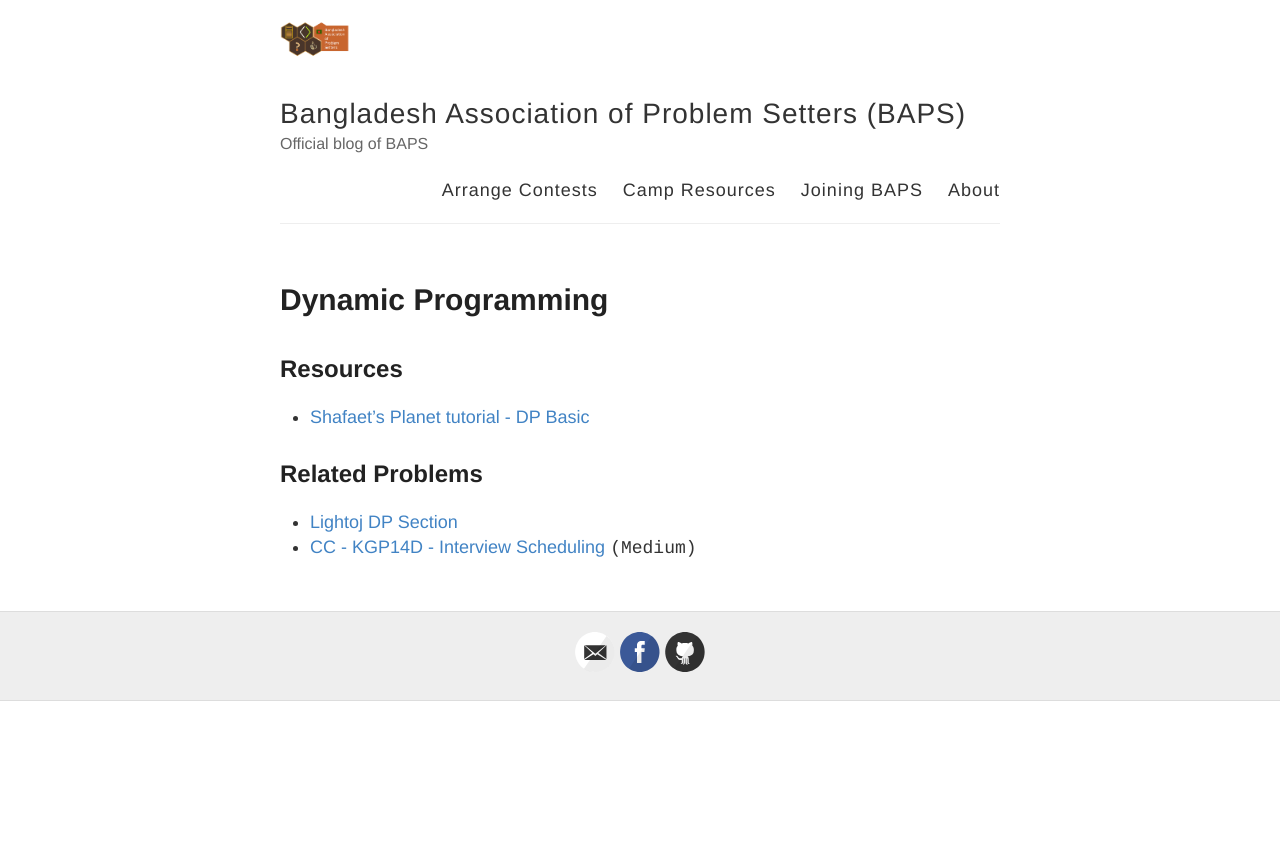
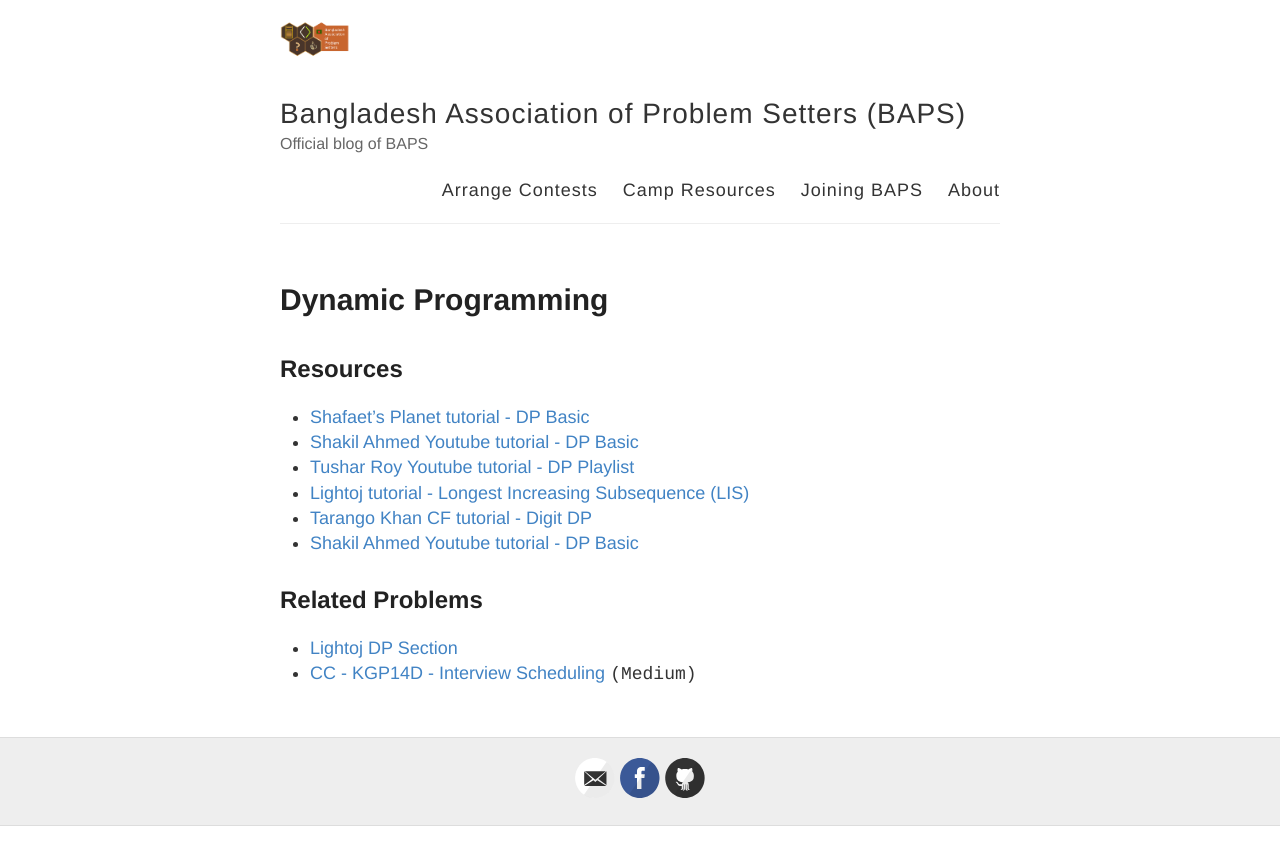
Before and after one commit to baps-bgd/baps-bgd.github.io, a Jekyll site: the page built from _posts/2020-10-5-dynamic-programming.md, in a window 1280 px wide. Shown: the top 865 px of the page. Built offline with Jekyll 4.4.1, drawn with Linux system fonts in a browser that asks for light colours.

Commit message:
Update 2020-10-5-dynamic-programming.md

```diff
--- a/_posts/2020-10-5-dynamic-programming.md
+++ b/_posts/2020-10-5-dynamic-programming.md
@@ -7,6 +7,12 @@ published: true
 ## Resources
 
 - [Shafaet's Planet tutorial - DP Basic](http://www.shafaetsplanet.com/?p=1022){:target="_blank"}
+- [Shakil Ahmed Youtube tutorial - DP Basic](https://www.youtube.com/watch?v=KvgpHiCnvFw){:target="_blank"}
+- [Tushar Roy Youtube tutorial - DP Playlist](https://www.youtube.com/playlist?list=PLrmLmBdmIlpsHaNTPP_jHHDx_os9ItYXr){:target="_blank"}
+- [Lightoj tutorial - Longest Increasing Subsequence (LIS)](http://lightoj.com/article_show.php?article=1000){:target="_blank"}
+- [Tarango Khan CF tutorial - Digit DP](https://codeforces.com/blog/entry/53960){:target="_blank"}
+- [Shakil Ahmed Youtube tutorial - DP Basic](){:target="_blank"}
+
 
 ## Related Problems
 
```
